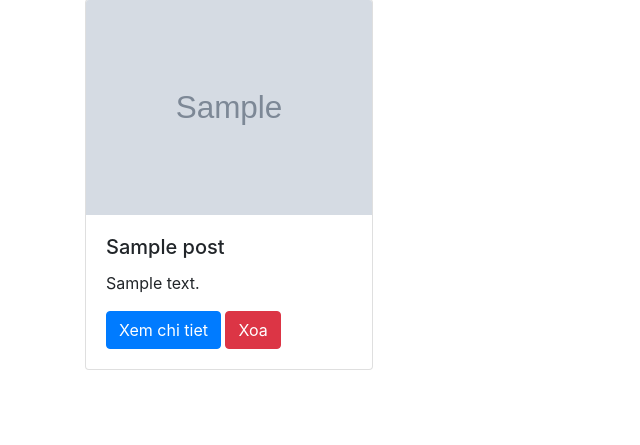
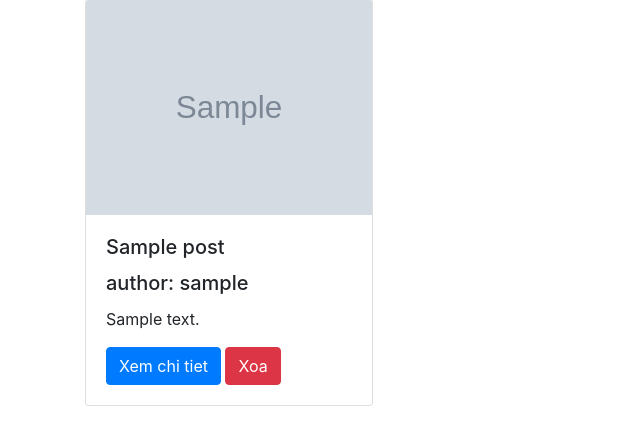
Before and after one commit to datnguyen0126/blog-app, a Django app: page / in a window 1280 px wide. Shown: the part 95-540 px from the top of the page, without its empty margins (0-640 px from the left). Run offline with Django 3.2, Linux system fonts and the light colour scheme; a user stored in the database is signed in; tables that the repository leaves empty hold one stand-in row (values such as "Sample post"); grey boxes marked "Sample" are stand-in pictures; some libraries are stand-ins or nearby versions.

Commit message:
author for blog

```diff
--- a/blog/models.py
+++ b/blog/models.py
@@ -1,5 +1,6 @@
 from django.db import models
 from django.contrib.auth.base_user import AbstractBaseUser, BaseUserManager
+from django.contrib.auth import get_user_model
 
 # Create your models here.
 
@@ -16,6 +17,10 @@ class CustomUserManager(BaseUserManager):
         user = self.model(username=username, **extra_fields)
         user.set_password(password)
         user.save(using=self._db)
+        return user
+
+    def get_user(self, pk):
+        user = get_user_model().objects.get(pk=pk)
         return user
 
     def create_user(self, username, password=None, **extra_fields):
@@ -36,4 +41,11 @@ class Post(models.Model):
     title = models.CharField(max_length=100)
     description = models.TextField()
     date_created = models.DateTimeField(auto_now_add=True)
-    image = models.ImageField(upload_to='images/')
+    author = models.ForeignKey(Accounts, on_delete=models.CASCADE, default=1)
+    image = models.ImageField(upload_to='images/',null=True)
+
+class Comment(models.Model):
+    content = models.TextField()
+    author_id = models.ForeignKey(Accounts, on_delete=models.CASCADE)
+    post_id = models.ForeignKey(Post, on_delete=models.CASCADE)
+    date_created = models.DateTimeField(auto_now_add=True)
--- a/blog/templates/blog/home.html
+++ b/blog/templates/blog/home.html
@@ -6,12 +6,13 @@
             <img src="./media/{{post.image}}" class="card-img-top" alt="...">
             <div class="card-body">
                 <h5 class="card-title">{{post.title}}</h5>
+                <h5 class="card-title">author: {{post.author_name}}</h5>
                 <p class="card-text">{{post.description}}</p>
                 <a href="blog/edit/{{post.id}}/" class="btn btn-primary">Xem chi tiet</a>
+                {% if post.allow_to_delete %}
                 <a href="blog/delete/{{post.id}}/" class="btn btn-danger" onclick="return confirm('Are you sure you want to delete this post?');">Xoa</a>
+                {% endif %}
             </div>
-            {% block delete_form %}
-            {% endblock delete_form %}
         </div>
     {% endfor %}
 {% endblock content %}
--- a/blog/views.py
+++ b/blog/views.py
@@ -15,6 +15,11 @@ def home(request):
         posts = Post.objects.filter(title__contains=request.POST.get("search"))
     else:
         posts = Post.objects.all()
+    for post in posts:
+        author = Accounts.objects.get_user(pk=post.author_id)
+        if post.author_id == request.user.id:
+            post.allow_to_delete = True
+        post.author_name = author.username
     context = {
         'posts': posts
     }
@@ -28,10 +33,14 @@ def about(request):
 @login_required(login_url='/login/')
 def blog_create(request, id=None):
     if request.method == "POST":
-        post = Post()
+        if id:
+            post = Post.objects.get(id=id)
+        else:
+            post = Post()
         post.title = request.POST.get('title')
         post.description = request.POST.get('description')
         post.image = request.FILES.get('image')
+        post.author_id = request.user.id
         post.save()
         return redirect('blog-home')
     else:
--- a/my_blog/urls.py
+++ b/my_blog/urls.py
@@ -15,8 +15,13 @@ Including another URLconf
 """
 from django.contrib import admin
 from django.urls import path, include
+from django.conf import settings
+from django.conf.urls.static import static
 
 urlpatterns = [
     path('admin/', admin.site.urls),
     path('', include('blog.urls')),
 ]
+
+if settings.DEBUG is True:
+    urlpatterns += static(settings.MEDIA_URL, document_root=settings.MEDIA_ROOT)
```
Also changed, not shown: my_blog/settings.py (+3 -4 lines), blog/templates/blog/detail.html (added).
